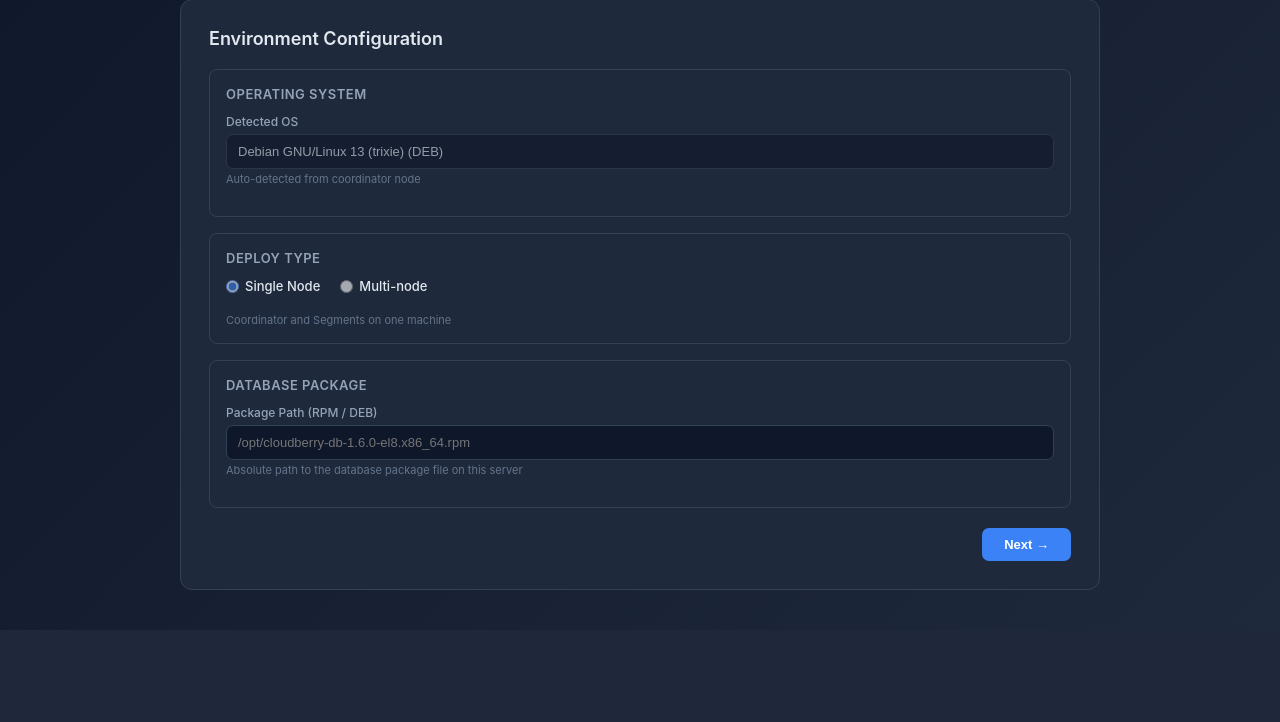
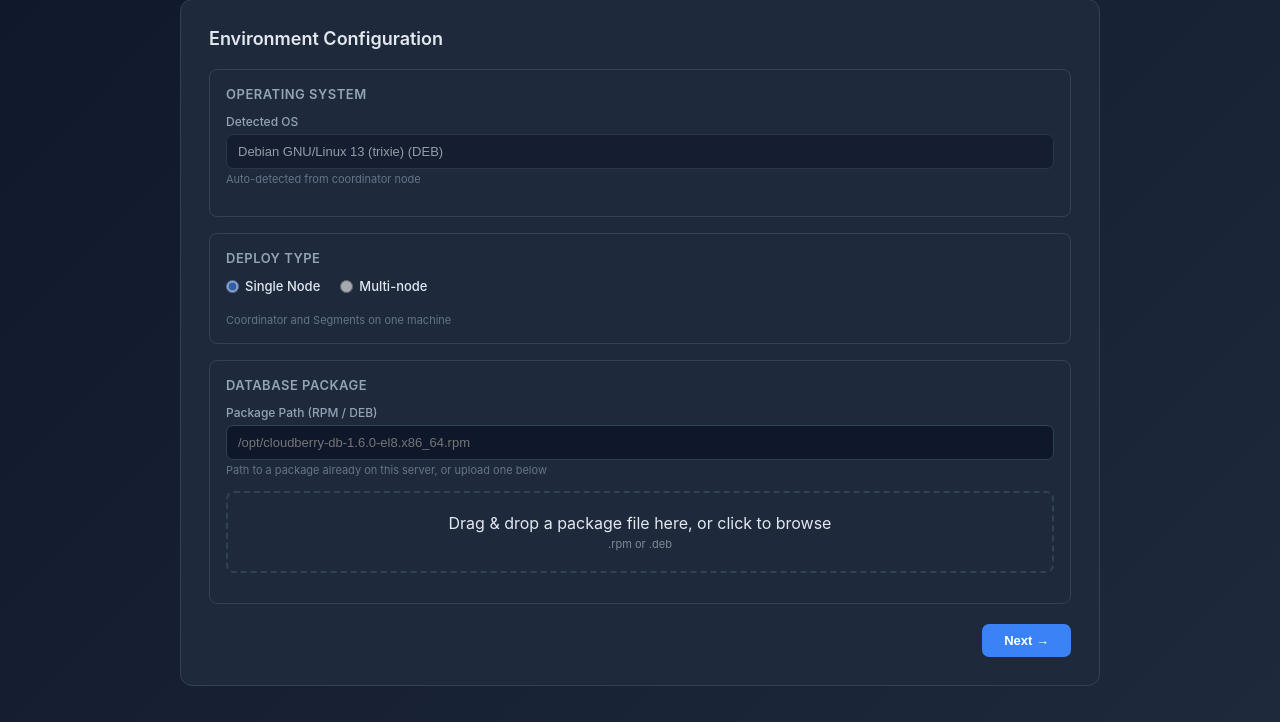
Before and after one commit to cloudberry-fe/cbdbtools, a Flask app: page / in a window 1280 px wide. Shown: the part 170-892 px from the top of the page. Before the commit the page ends 760 px from the top, so only its background shows below. Run offline with Flask 3, Linux system fonts and the light colour scheme.

Commit message:
Add package file upload from browser to coordinator
- New /upload_package endpoint: accepts RPM/DEB files via multipart POST,
  saves to /tmp/uploads/ with secure_filename, returns file path and DB info
- Frontend: drag-and-drop upload zone in Step 1 with progress bar (XHR),
  auto-fills package path and triggers validation on completion
- No file size limit (database packages can exceed 2GB)
- Extension whitelist: .rpm and .deb only (server + client side)

Co-Authored-By: Claude Opus 4.6 (1M context) <noreply@anthropic.com>

```diff
--- a/cluster_deploy_web.py
+++ b/cluster_deploy_web.py
@@ -6,6 +6,7 @@ Runs locally on the Coordinator node - calls deployment scripts directly.
 """
 
 from flask import Flask, render_template, request, jsonify, Response, session
+from werkzeug.utils import secure_filename
 import os
 import re
 import shlex
@@ -32,11 +33,12 @@ else:
     os.chmod(_secret_key_file, 0o600)
     app.secret_key = _key
 
-app.config['MAX_CONTENT_LENGTH'] = 2 * 1024 * 1024 * 1024  # 2GB max upload
+app.config['MAX_CONTENT_LENGTH'] = None  # No upload size limit (database packages can exceed 2GB)
 
 # Path to local files
 CONFIG_FILE_PATH = os.path.join(SCRIPT_DIR, 'deploycluster_parameter.sh')
 HOSTS_FILE_PATH = os.path.join(SCRIPT_DIR, 'segmenthosts.conf')
+UPLOAD_DIR = '/tmp/uploads'
 
 # Saved config params (server-side, shared across threads within single worker process)
 # Requires --workers 1 in gunicorn; multiple workers would isolate this state
@@ -510,6 +512,39 @@ def validate_pkg_path():
     return jsonify(result)
 
 
+@app.route('/upload_package', methods=['POST'])
+def upload_package():
+    """Upload a database package file (RPM/DEB) from the client browser."""
+    if 'package' not in request.files:
+        return jsonify({'success': False, 'message': 'No file provided'})
+
+    f = request.files['package']
+    if not f.filename:
+        return jsonify({'success': False, 'message': 'No file selected'})
+
+    filename = secure_filename(f.filename)
+    if not filename.endswith(('.rpm', '.deb')):
+        return jsonify({'success': False, 'message': 'Only .rpm and .deb files are allowed'})
+
+    os.makedirs(UPLOAD_DIR, exist_ok=True)
+    dest_path = os.path.join(UPLOAD_DIR, filename)
+
+    try:
+        f.save(dest_path)
+    except OSError as e:
+        return jsonify({'success': False, 'message': f'Failed to save file: {e}'})
+
+    file_size = os.path.getsize(dest_path)
+    db_info = detect_db_from_package(dest_path)
+
+    return jsonify({
+        'success': True,
+        'file_path': dest_path,
+        'file_size': file_size,
+        'db_info': db_info,
+    })
+
+
 @app.route('/save_config', methods=['POST'])
 def save_config():
     """Save deployment configuration to session."""
--- a/templates/index.html
+++ b/templates/index.html
@@ -49,6 +49,8 @@
         .fr { display: grid; grid-template-columns: 1fr 1fr; gap: 14px; margin-bottom: 14px; }
         .fr3 { display: grid; grid-template-columns: 1fr 1fr 1fr; gap: 14px; margin-bottom: 14px; }
         .hint { font-size: 11px; color: var(--dim); margin-top: 3px; }
+        .upload-zone { border: 2px dashed var(--border); border-radius: 8px; padding: 20px; text-align: center; cursor: pointer; transition: border-color .2s, background .2s; }
+        .upload-zone:hover, .upload-zone.dragover { border-color: var(--primary); background: rgba(59,130,246,.05); }
 
         /* Section - component block */
         .section { border: 1px solid var(--border); border-radius: 8px; padding: 16px; margin-bottom: 16px; }
@@ -175,8 +177,21 @@
                 <div class="fg">
                     <label>Package Path (RPM / DEB)</label>
                     <input type="text" id="pkg_path" placeholder="/opt/cloudberry-db-1.6.0-el8.x86_64.rpm" value="{{ file_config.get('CLOUDBERRY_RPM', '') }}">
-                    <div class="hint">Absolute path to the database package file on this server</div>
+                    <div class="hint">Path to a package already on this server, or upload one below</div>
                     <div id="pkg_val"></div>
+                </div>
+                <div class="fg" style="margin-top:8px">
+                    <div id="upload_zone" class="upload-zone" onclick="document.getElementById('pkg_file').click()">
+                        <input type="file" id="pkg_file" accept=".rpm,.deb" style="display:none">
+                        <div>Drag &amp; drop a package file here, or click to browse</div>
+                        <div style="font-size:11px;opacity:.5;margin-top:4px">.rpm or .deb</div>
+                    </div>
+                    <div id="upload_progress" style="display:none;margin-top:8px">
+                        <div style="background:var(--surface);border-radius:4px;height:6px;overflow:hidden">
+                            <div id="upload_bar" style="height:100%;width:0%;background:var(--primary);transition:width .3s"></div>
+                        </div>
+                        <div id="upload_text" style="font-size:11px;opacity:.7;margin-top:4px"></div>
+                    </div>
                 </div>
             </div>
             <div class="nav">
@@ -420,6 +435,72 @@ function validatePkg() {
 }
 function fmtSize(b) { if (b > 1073741824) return (b/1073741824).toFixed(1)+' GB'; if (b > 1048576) return (b/1048576).toFixed(1)+' MB'; return (b/1024).toFixed(0)+' KB'; }
 
+// ==================== File Upload ====================
+(function() {
+    const zone = document.getElementById('upload_zone');
+    const fileInput = document.getElementById('pkg_file');
+    const progress = document.getElementById('upload_progress');
+    const bar = document.getElementById('upload_bar');
+    const text = document.getElementById('upload_text');
+
+    ['dragover','dragenter'].forEach(e => zone.addEventListener(e, ev => { ev.preventDefault(); zone.classList.add('dragover'); }));
+    ['dragleave','drop'].forEach(e => zone.addEventListener(e, ev => { ev.preventDefault(); zone.classList.remove('dragover'); }));
+    zone.addEventListener('drop', ev => { const f = ev.dataTransfer.files[0]; if (f) uploadPackage(f); });
+    fileInput.addEventListener('change', () => { if (fileInput.files[0]) uploadPackage(fileInput.files[0]); fileInput.value=''; });
+
+    function uploadPackage(file) {
+        if (!file.name.match(/\.(rpm|deb)$/i)) {
+            document.getElementById('pkg_val').innerHTML = '<div class="vmsg err">Only .rpm and .deb files are allowed</div>';
+            return;
+        }
+        const el = document.getElementById('pkg_val');
+        el.innerHTML = '<div class="vmsg wait">Uploading...</div>';
+        progress.style.display = 'block';
+        bar.style.width = '0%';
+        zone.style.pointerEvents = 'none'; zone.style.opacity = '.5';
+
+        const fd = new FormData();
+        fd.append('package', file);
+        const start = Date.now();
+
+        const xhr = new XMLHttpRequest();
+        xhr.upload.addEventListener('progress', e => {
+            if (e.lengthComputable) {
+                const pct = Math.round(e.loaded / e.total * 100);
+                bar.style.width = pct + '%';
+                const elapsed = (Date.now() - start) / 1000;
+                const speed = elapsed > 0 ? e.loaded / elapsed : 0;
+                text.textContent = pct + '% — ' + fmtSize(e.loaded) + ' / ' + fmtSize(e.total) + ' (' + fmtSize(speed) + '/s)';
+            }
+        });
+        xhr.onload = () => {
+            zone.style.pointerEvents = ''; zone.style.opacity = '';
+            try {
+                const r = JSON.parse(xhr.responseText);
+                if (r.success) {
+                    document.getElementById('pkg_path').value = r.file_path;
+                    el.innerHTML = '<div class="vmsg ok">Uploaded: ' + fmtSize(r.file_size) + '</div>';
+                    validatePkg();
+                    setTimeout(() => { progress.style.display = 'none'; }, 2000);
+                } else {
+                    el.innerHTML = '<div class="vmsg err">' + (r.message || 'Upload failed') + '</div>';
+                    progress.style.display = 'none';
+                }
+            } catch(_) {
+                el.innerHTML = '<div class="vmsg err">Upload failed</div>';
+                progress.style.display = 'none';
+            }
+        };
+        xhr.onerror = () => {
+            zone.style.pointerEvents = ''; zone.style.opacity = '';
+            el.innerHTML = '<div class="vmsg err">Upload failed — network error</div>';
+            progress.style.display = 'none';
+        };
+        xhr.open('POST', '/upload_package');
+        xhr.send(fd);
+    }
+})();
+
 // ==================== Save Config ====================
 function saveConfig() {
     const fd = new FormData();
```
